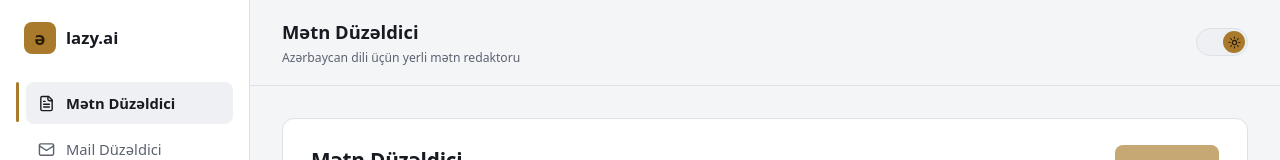
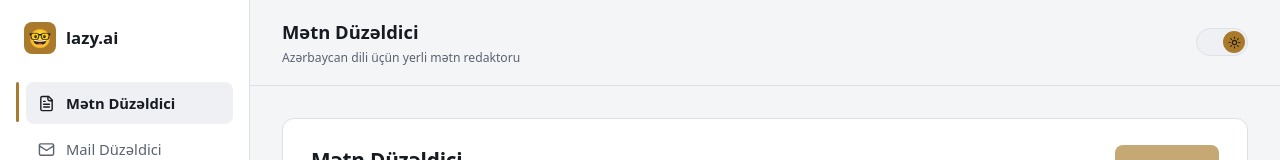
Before and after one commit to Sanan2030/SlothAI, a Next.js app: page / in a window 1280 px wide. Shown: the top 160 px of the page. Built offline with nearby package versions, Linux system fonts and the light colour scheme.

Commit message:
feat: animate random brand emoji and corrected text diffs

```diff
--- a/app/page.tsx
+++ b/app/page.tsx
@@ -4,12 +4,26 @@ import { Check, Copy, FileText, Mail, Moon, Sun, Trash2 } from 'lucide-react';
 import { useEffect, useMemo, useState } from 'react';
 
 import { getStrategyRegistry } from '@/lib/strategies/bootstrap';
+import { buildAnimatedDiff } from '@/lib/ui/text-diff';
 import type { TransformationMetadata } from '@/lib/strategies/types';
 
 type ModuleId = 'text' | 'mail';
 type Theme = 'dark' | 'light';
 
 const registry = getStrategyRegistry();
+
+const BRAND_EMOJIS = [
+  '😀','😃','😄','😁','😆','😅','😂','🙂','🙃','😉',
+  '😊','😎','🤓','🧐','🤩','🥳','😺','👻','🤖','👾',
+  '🐱','🐶','🦊','🐼','🐨','🐸','🐵','🦁','🐯','🐧',
+  '🦄','🐝','🦋','🐙','🦖','🐳','🦜','🐢','🦦','🐲',
+  '🍎','🍉','🍓','🍒','🍍','🥝','🍋','🥑','🍕','🍔',
+  '🍟','🍩','🍪','🍫','☕','🧋','🍿','🎂','🍯','🥨',
+  '⚽','🏀','🎾','🎸','🎮','🎲','🧩','🎯','🚀','✈️',
+  '🚗','🚲','🛸','🌍','🌙','☀️','⭐','🌈','⚡','🔥',
+  '💧','❄️','🌊','🌸','🌻','🍀','🌵','🌴','💎','🎁',
+  '🎉','🎵','💡','🧠','❤️','💜','💙','💚','🧡','✨',
+] as const;
 
 const MODULES = {
   text: {
@@ -42,6 +56,7 @@ export default function HomePage() {
   const [loading, setLoading] = useState(false);
   const [error, setError] = useState('');
   const [copied, setCopied] = useState(false);
+  const [brandEmoji, setBrandEmoji] = useState<(typeof BRAND_EMOJIS)[number]>('✨');
 
   useEffect(() => {
     try {
@@ -56,12 +71,39 @@ export default function HomePage() {
     }
   }, []);
 
+  useEffect(() => {
+    const pickNextEmoji = () => {
+      setBrandEmoji((current) => {
+        if (BRAND_EMOJIS.length < 2) return current;
+        let next = current;
+        while (next === current) {
+          next = BRAND_EMOJIS[Math.floor(Math.random() * BRAND_EMOJIS.length)];
+        }
+        return next;
+      });
+    };
+
+    pickNextEmoji();
+    const timer = window.setInterval(pickNextEmoji, 1400);
+    return () => window.clearInterval(timer);
+  }, []);
+
   const config = MODULES[activeModule];
   const inputValue = activeModule === 'text' ? textValue : mailValue;
   const output = activeModule === 'text' ? textOutput : mailOutput;
   const metadata = activeModule === 'text' ? textMetadata : mailMetadata;
 
   const inputLength = useMemo(() => inputValue.length, [inputValue]);
+  const diffSource = useMemo(() => {
+    if (activeModule !== 'mail' || !mailSubject.trim() || /^\s*mövzu:/iu.test(inputValue)) {
+      return inputValue;
+    }
+    return `Mövzu: ${mailSubject.trim()}\n${inputValue}`;
+  }, [activeModule, inputValue, mailSubject]);
+  const animatedOutput = useMemo(
+    () => buildAnimatedDiff(diffSource, output),
+    [diffSource, output],
+  );
 
   function setInput(value: string) {
     setError('');
@@ -143,7 +185,9 @@ export default function HomePage() {
     <div className="workspace-shell">
       <aside className="workspace-sidebar">
         <div className="workspace-brand">
-          <span className="workspace-brand-mark" aria-hidden="true">ə</span>
+          <span className="workspace-brand-mark" aria-hidden="true">
+            <span key={brandEmoji} className="workspace-brand-emoji">{brandEmoji}</span>
+          </span>
           <span className="workspace-brand-name">lazy.ai</span>
         </div>
 
@@ -302,7 +346,17 @@ export default function HomePage() {
 
                 <div className="workspace-output" aria-live="polite">
                   {output ? (
-                    <pre>{output}</pre>
+                    <pre>
+                      {animatedOutput.map((part, index) => (
+                        <span
+                          key={`${index}-${part.text}`}
+                          className={part.changed ? 'workspace-diff-change' : undefined}
+                          style={part.changed ? { animationDelay: `${Math.min(index, 36) * 18}ms` } : undefined}
+                        >
+                          {part.text}
+                        </span>
+                      ))}
+                    </pre>
                   ) : (
                     <span className="workspace-placeholder">Nəticə burada görünəcək.</span>
                   )}
```
